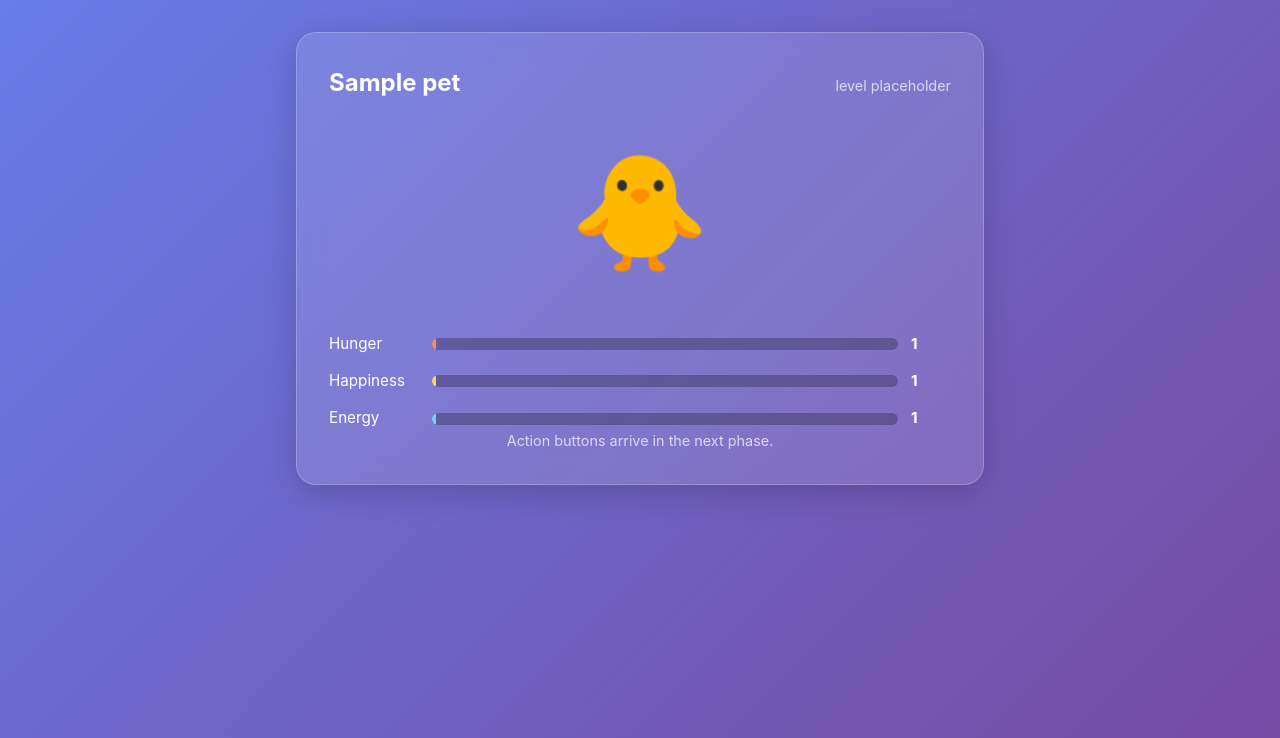
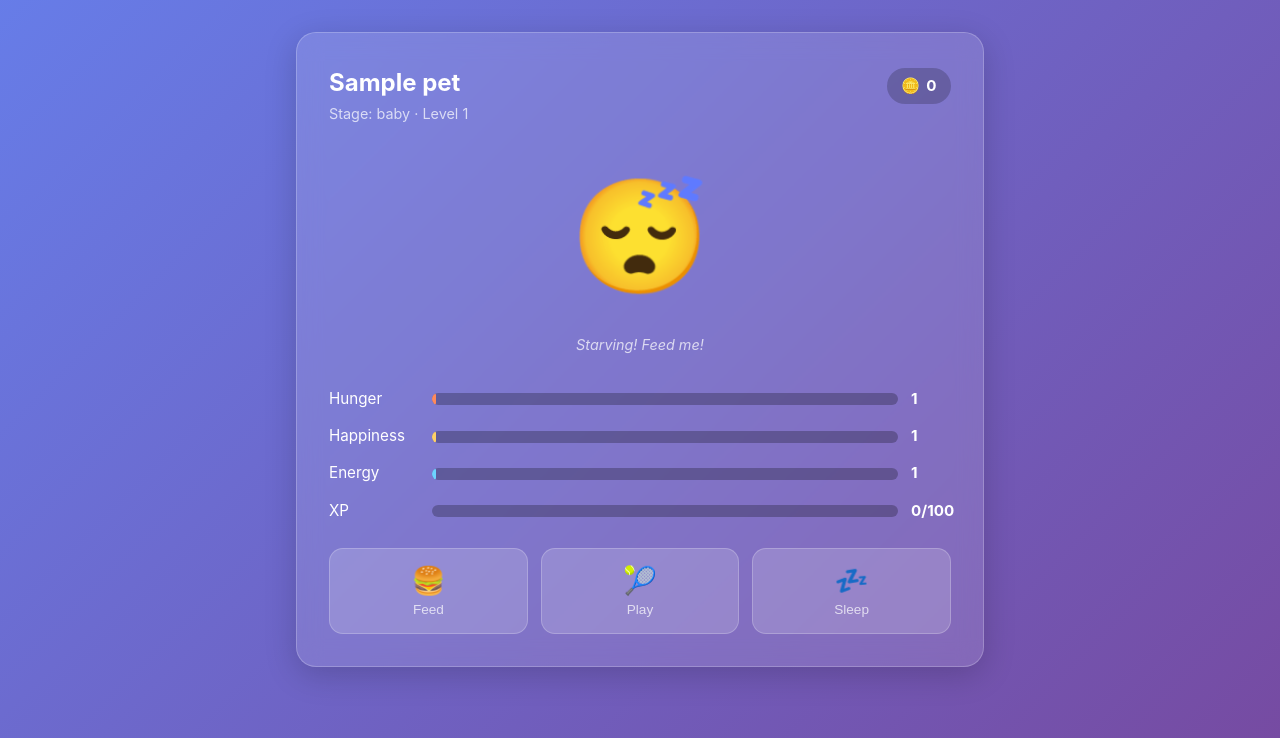
Before and after one commit to shahabRDZ/nosypet, a Django app: page /dashboard/ in a window 1280 px wide. Shown: the part 62-800 px from the top of the page. Run offline with Django 5.2, Linux system fonts and the light colour scheme; a user stored in the database is signed in; tables that the repository leaves empty hold one stand-in row (values such as "Sample post").

Commit message:
feat(pets): add JSON API and JS-driven dashboard
Adds /api/pet/ for state and POST endpoints for feed/play/sleep that
delegate to PetService. The dashboard template renders an initial
server-side snapshot, then dashboard.js binds to data-* attributes,
posts actions with the CSRF token, and polls every 7s for near
real-time updates. Sprite emoji react to low stats.

```diff
--- /dev/null
+++ b/pets/api.py
@@ -0,0 +1,50 @@
+"""JSON endpoints used by the dashboard JavaScript."""
+from django.contrib.auth.decorators import login_required
+from django.http import JsonResponse
+from django.views.decorators.http import require_GET, require_POST
+
+from .models import Pet
+from .services import PetService
+
+
+def serialize_pet(pet: Pet) -> dict:
+    return {
+        "name": pet.name,
+        "hunger": pet.hunger,
+        "happiness": pet.happiness,
+        "energy": pet.energy,
+        "level": getattr(pet, "level", 1),
+        "xp": getattr(pet, "xp", 0),
+        "xp_to_next": getattr(pet, "xp_to_next_level", 100),
+        "coins": getattr(pet, "coins", 0),
+        "stage": getattr(pet, "stage", "baby"),
+        "is_alive": pet.is_alive,
+        "overall": pet.overall_score,
+    }
+
+
+@login_required
+@require_GET
+def state(request):
+    return JsonResponse(serialize_pet(request.user.pet))
+
+
+@login_required
+@require_POST
+def feed(request):
+    pet = PetService.feed(request.user.pet)
+    return JsonResponse(serialize_pet(pet))
+
+
+@login_required
+@require_POST
+def play(request):
+    pet = PetService.play(request.user.pet)
+    return JsonResponse(serialize_pet(pet))
+
+
+@login_required
+@require_POST
+def sleep(request):
+    pet = PetService.sleep(request.user.pet)
+    return JsonResponse(serialize_pet(pet))
--- a/pets/templates/pets/dashboard.html
+++ b/pets/templates/pets/dashboard.html
@@ -1,32 +1,61 @@
 {% extends "base.html" %}
+{% load static %}
+
 {% block title %}{{ pet.name }} · NosyPet{% endblock %}
 
 {% block content %}
-<section class="card">
+<section class="card dashboard" data-state-url="{% url 'pets:api_state' %}">
     <header class="dashboard-head">
-        <h1>{{ pet.name }}</h1>
-        <span class="muted">level placeholder</span>
+        <div>
+            <h1 data-bind="name">{{ pet.name }}</h1>
+            <span class="muted">
+                Stage: <span data-bind="stage">baby</span> ·
+                Level <span data-bind="level">1</span>
+            </span>
+        </div>
+        <div class="coin-pill">
+            <span>🪙</span> <strong data-bind="coins">0</strong>
+        </div>
     </header>
+
     <div class="pet-stage">
-        <div class="pet-bob big">🐥</div>
+        <div class="pet-bob big" data-bind-sprite>🐥</div>
+        <div class="status-msg muted" data-bind="status">Doing fine.</div>
     </div>
+
     <ul class="stats">
         <li>
             <span>Hunger</span>
-            <div class="bar"><div class="bar-fill hunger" style="width: {{ pet.hunger }}%"></div></div>
-            <strong>{{ pet.hunger }}</strong>
+            <div class="bar"><div class="bar-fill hunger" data-bar="hunger" style="width: {{ pet.hunger }}%"></div></div>
+            <strong data-bind="hunger">{{ pet.hunger }}</strong>
         </li>
         <li>
             <span>Happiness</span>
-            <div class="bar"><div class="bar-fill happy" style="width: {{ pet.happiness }}%"></div></div>
-            <strong>{{ pet.happiness }}</strong>
+            <div class="bar"><div class="bar-fill happy" data-bar="happiness" style="width: {{ pet.happiness }}%"></div></div>
+            <strong data-bind="happiness">{{ pet.happiness }}</strong>
         </li>
         <li>
             <span>Energy</span>
-            <div class="bar"><div class="bar-fill energy" style="width: {{ pet.energy }}%"></div></div>
-            <strong>{{ pet.energy }}</strong>
+            <div class="bar"><div class="bar-fill energy" data-bar="energy" style="width: {{ pet.energy }}%"></div></div>
+            <strong data-bind="energy">{{ pet.energy }}</strong>
+        </li>
+        <li class="xp-row">
+            <span>XP</span>
+            <div class="bar"><div class="bar-fill xp" data-bar="xp" style="width: 0%"></div></div>
+            <strong><span data-bind="xp">0</span>/<span data-bind="xp_to_next">100</span></strong>
         </li>
     </ul>
-    <p class="muted center">Action buttons arrive in the next phase.</p>
+
+    <div class="actions">
+        <button class="action-btn" data-action="{% url 'pets:api_feed' %}">🍔<span>Feed</span></button>
+        <button class="action-btn" data-action="{% url 'pets:api_play' %}">🎾<span>Play</span></button>
+        <button class="action-btn" data-action="{% url 'pets:api_sleep' %}">💤<span>Sleep</span></button>
+    </div>
 </section>
+
+{% csrf_token %}
 {% endblock %}
+
+{% block extra_body %}
+<script src="{% static 'pets/js/dashboard.js' %}" defer></script>
+{% endblock %}
--- a/pets/urls.py
+++ b/pets/urls.py
@@ -1,10 +1,14 @@
 from django.urls import path
 
-from . import views
+from . import api, views
 
 app_name = "pets"
 
 urlpatterns = [
     path("", views.home, name="home"),
     path("dashboard/", views.dashboard, name="dashboard"),
+    path("api/pet/", api.state, name="api_state"),
+    path("api/pet/feed/", api.feed, name="api_feed"),
+    path("api/pet/play/", api.play, name="api_play"),
+    path("api/pet/sleep/", api.sleep, name="api_sleep"),
 ]
--- a/static/pets/css/app.css
+++ b/static/pets/css/app.css
@@ -200,6 +200,58 @@ form input:focus { outline: 2px solid var(--primary); }
 .bar-fill.happy { background: var(--happy); }
 .bar-fill.energy { background: var(--energy); }
 
+.bar-fill.xp { background: #c084fc; }
+
+.coin-pill {
+    background: rgba(0, 0, 0, 0.2);
+    padding: 0.4rem 0.9rem;
+    border-radius: 999px;
+    font-size: 0.95rem;
+    display: inline-flex;
+    align-items: center;
+    gap: 0.4rem;
+}
+
+.actions {
+    display: grid;
+    grid-template-columns: repeat(3, 1fr);
+    gap: 0.8rem;
+    margin-top: 1.6rem;
+}
+.action-btn {
+    background: rgba(255, 255, 255, 0.16);
+    border: 1px solid var(--card-border);
+    color: var(--text);
+    padding: 1rem 0.5rem;
+    border-radius: 14px;
+    font-size: 1.7rem;
+    cursor: pointer;
+    display: flex;
+    flex-direction: column;
+    align-items: center;
+    gap: 0.3rem;
+    transition: background 0.15s, transform 0.1s;
+}
+.action-btn span {
+    font-size: 0.85rem;
+    color: var(--muted);
+}
+.action-btn:hover:not(:disabled) { background: rgba(255, 255, 255, 0.26); }
+.action-btn:active:not(:disabled) { transform: scale(0.95); }
+.action-btn:disabled { opacity: 0.4; cursor: not-allowed; }
+.action-btn.pulse { animation: pulse 0.35s ease; }
+
+@keyframes pulse {
+    0% { transform: scale(1); }
+    50% { transform: scale(1.08); background: var(--primary); }
+    100% { transform: scale(1); }
+}
+
+.status-msg {
+    margin-top: 0.6rem;
+    font-style: italic;
+}
+
 @media (max-width: 480px) {
     .topbar { padding: 0.8rem 1rem; }
     .container { padding: 1rem 0.8rem 3rem; }
--- /dev/null
+++ b/static/pets/js/dashboard.js
@@ -0,0 +1,109 @@
+(() => {
+    "use strict";
+
+    const dashboard = document.querySelector(".dashboard");
+    if (!dashboard) return;
+
+    const stateUrl = dashboard.dataset.stateUrl;
+    const csrfToken = document.querySelector('[name=csrfmiddlewaretoken]').value;
+
+    const SPRITES = {
+        egg: "🥚",
+        baby: "🐥",
+        teen: "🐤",
+        adult: "🐔",
+    };
+
+    const SPRITE_MOOD = {
+        happy: "😊",
+        hungry: "🥺",
+        sleepy: "😴",
+        sad: "😢",
+        dead: "💀",
+    };
+
+    function pickSprite(state) {
+        if (!state.is_alive) return SPRITE_MOOD.dead;
+        if (state.energy < 20) return SPRITE_MOOD.sleepy;
+        if (state.hunger < 20) return SPRITE_MOOD.hungry;
+        if (state.happiness < 20) return SPRITE_MOOD.sad;
+        return SPRITES[state.stage] || SPRITES.baby;
+    }
+
+    function statusMessage(state) {
+        if (!state.is_alive) return "Your pet has fainted. Be more attentive next time.";
+        if (state.hunger < 20) return "Starving! Feed me!";
+        if (state.energy < 20) return "So sleepy...";
+        if (state.happiness < 20) return "Bored. Let's play!";
+        if (state.overall > 80) return "Living the good life. ✨";
+        return "Doing fine.";
+    }
+
+    function render(state) {
+        document.querySelectorAll("[data-bind]").forEach(el => {
+            const key = el.dataset.bind;
+            if (key === "status") {
+                el.textContent = statusMessage(state);
+            } else if (state[key] !== undefined) {
+                el.textContent = state[key];
+            }
+        });
+
+        const setBar = (key, value, max) => {
+            const el = document.querySelector(`[data-bar="${key}"]`);
+            if (!el) return;
+            const pct = Math.max(0, Math.min(100, (value / max) * 100));
+            el.style.width = `${pct}%`;
+        };
+        setBar("hunger", state.hunger, 100);
+        setBar("happiness", state.happiness, 100);
+        setBar("energy", state.energy, 100);
+        setBar("xp", state.xp, state.xp_to_next || 100);
+
+        const sprite = document.querySelector("[data-bind-sprite]");
+        if (sprite) sprite.textContent = pickSprite(state);
+
+        document.querySelectorAll(".action-btn").forEach(btn => {
+            btn.disabled = !state.is_alive;
+        });
+    }
+
+    async function fetchState() {
+        try {
+            const res = await fetch(stateUrl, { credentials: "same-origin" });
+            if (!res.ok) return;
+            render(await res.json());
+        } catch (err) {
+            console.warn("state fetch failed", err);
+        }
+    }
+
+    async function performAction(url, btn) {
+        btn.classList.add("pulse");
+        btn.disabled = true;
+        try {
+            const res = await fetch(url, {
+                method: "POST",
+                credentials: "same-origin",
+                headers: { "X-CSRFToken": csrfToken },
+            });
+            if (!res.ok) throw new Error(`HTTP ${res.status}`);
+            render(await res.json());
+        } catch (err) {
+            console.error("action failed", err);
+        } finally {
+            setTimeout(() => {
+                btn.classList.remove("pulse");
+                btn.disabled = false;
+            }, 350);
+        }
+    }
+
+    document.querySelectorAll(".action-btn").forEach(btn => {
+        btn.addEventListener("click", () => performAction(btn.dataset.action, btn));
+    });
+
+    // Initial render and lightweight polling for near-real-time updates.
+    fetchState();
+    setInterval(fetchState, 7000);
+})();
```
